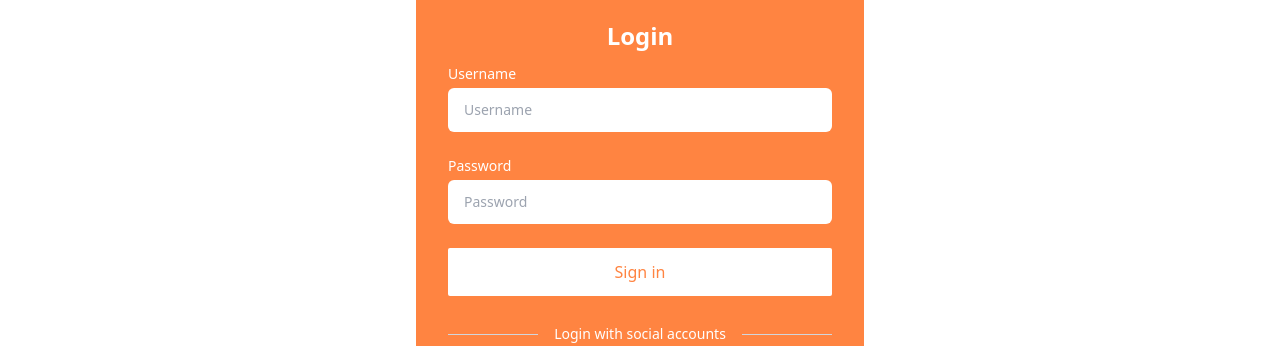
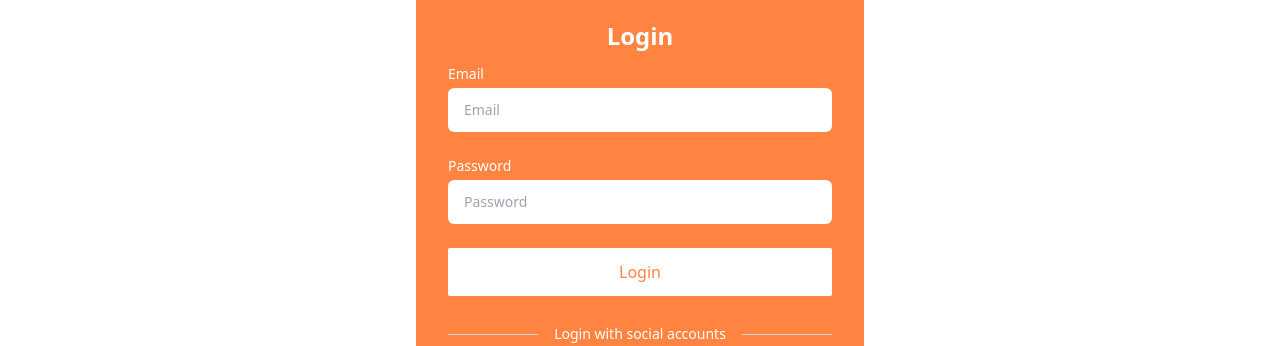
Before and after one commit to imadnanhassan/babyboo-client, a React (Vite) app: page /login in a window 1280 px wide. Shown: the part 156-502 px from the top of the page. Built offline with nearby package versions, Linux system fonts and the light colour scheme.

Commit message:
firebase

```diff
--- a/package.json
+++ b/package.json
@@ -12,6 +12,7 @@
   "dependencies": {
     "aos": "^2.3.4",
     "daisyui": "^2.51.6",
+    "firebase": "^9.22.0",
     "localforage": "^1.10.0",
     "match-sorter": "^6.3.1",
     "react": "^18.2.0",
--- /dev/null
+++ b/src/firebase/firebase.config.js
@@ -0,0 +1,16 @@
+// Import the functions you need from the SDKs you need
+import { initializeApp } from "firebase/app";
+
+// Your web app's Firebase configuration
+console.log(import.meta.env)
+const firebaseConfig = {
+   apiKey:import.meta.env.VITE_apiKey,
+   authDomain:import.meta.env.VITE_authDomain,
+   projectId:import.meta.env.VITE_projectId,
+   storageBucket:import.meta.env.VITE_storageBucket,
+   messagingSenderId:import.meta.env.VITE_messagingSenderId,
+   appId:import.meta.env.VITE_appId
+};
+
+// Initialize Firebase
+const app = initializeApp(firebaseConfig);
--- /dev/null
+++ b/src/hooks/Title.jsx
@@ -0,0 +1,11 @@
+import React from 'react';
+
+const Title = () => {
+   return (
+      <div>
+
+      </div>
+   );
+};
+
+export default Title;
--- a/src/pages/Login/Login.jsx
+++ b/src/pages/Login/Login.jsx
@@ -2,25 +2,36 @@ import React from 'react';
 import { Link } from 'react-router-dom';
 
 const Login = () => {
+   const handleLogin = event => {
+      event.preventDefault();
+      const form = event.target;
+      const email = form.email.value;
+      const password = form.password.value;
+      console.log(name, email, password)
+      // signIn(email, password)
+      //     .then(result => {
+      //         const user = result.user;
+      //         console.log(user);
+      //     })
+      //     .catch(error => console.log(error));
+  }
    return (
       <div className='py-16'>
          <div className="container mx-auto w-full max-w-md p-8 space-y-3 rounded-xl bg-[#ff8441] text-white">
             <h1 className="text-2xl font-bold text-center">Login</h1>
-            <form novalidate="" action="" className="space-y-6 ng-untouched ng-pristine ng-valid">
-
+            <form onSubmit={handleLogin} className="space-y-6 ng-untouched ng-pristine ng-valid">
+              {/* Username */}
                <div className="space-y-1 text-sm">
-                  <label for="username" className="block text-white">Username</label>
-                  <input type="text" name="username" id="username" placeholder="Username" className="w-full px-4 py-3 rounded-md border-white bg-white text-gray-800 focus:border-cyan-600" />
+                  <label for="email" className="block text-white">Email</label>
+                  <input type="text" name="email" id="email" placeholder="Email" className="w-full px-4 py-3 rounded-md border-white bg-white text-gray-800 focus:border-cyan-600" />
                </div>
-
+               {/* password */}
                <div className="space-y-1 text-sm">
                   <label for="password" className="block text-white">Password</label>
                   <input type="password" name="password" id="password" placeholder="Password" className="w-full px-4 py-3 rounded-md border-white bg-white text-gray-800 focus:border-cyan-600" />
-
+               {/* login btn */}
                </div>
-
-
-               <button className="block w-full p-3 text-center rounded-sm text-[#ff8441] bg-white">Sign in</button>
+               <button className="block w-full p-3 text-center rounded-sm text-[#ff8441] bg-white">Login</button>
             </form>
 
             <div className="flex items-center pt-4 space-x-1">
--- a/src/shred/Footer/Footer.jsx
+++ b/src/shred/Footer/Footer.jsx
@@ -160,7 +160,7 @@ const Footer = () => {
 
          </section>
 
-         <section className="flex flex-col px-7 md:flex-row gap-y-5 justify-between items-center" data-aos="fade-right">
+         <section className="flex flex-col px-7 md:flex-row gap-y-5 justify-between items-center" >
             <div>
                <ul className="flex justify-center md:justify-start gap-x-4 mt-5">
                   <li className="group">
```
Also changed, not shown: 1 other file (tests, documents, lock files or other folders).
